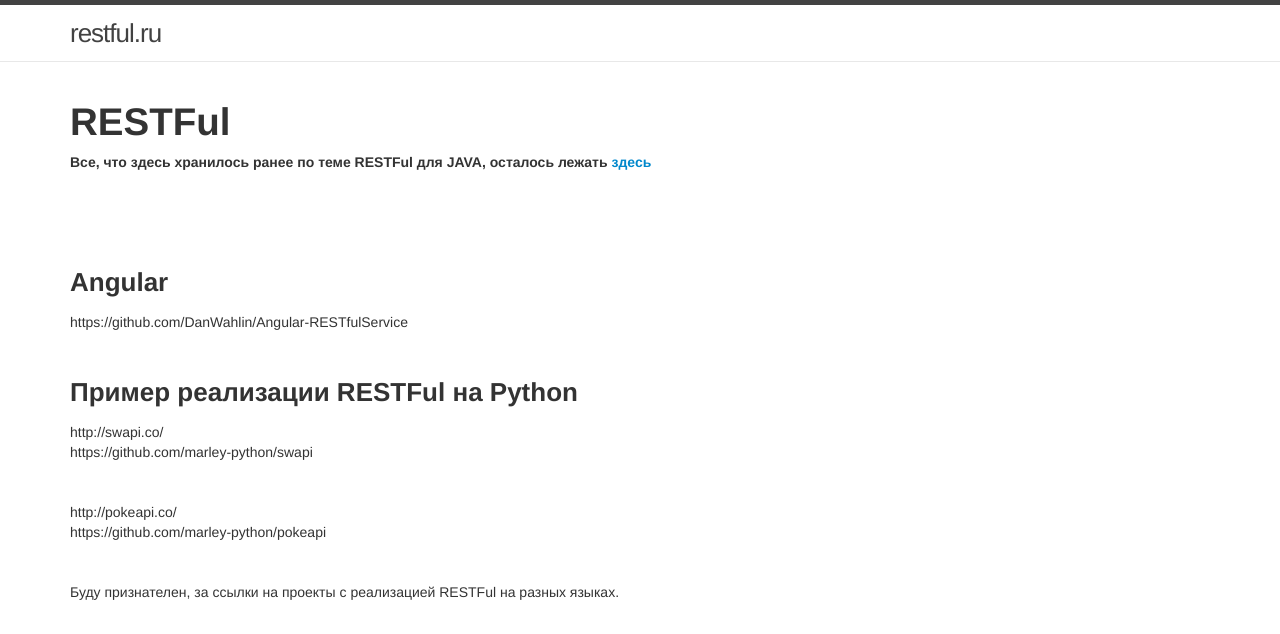
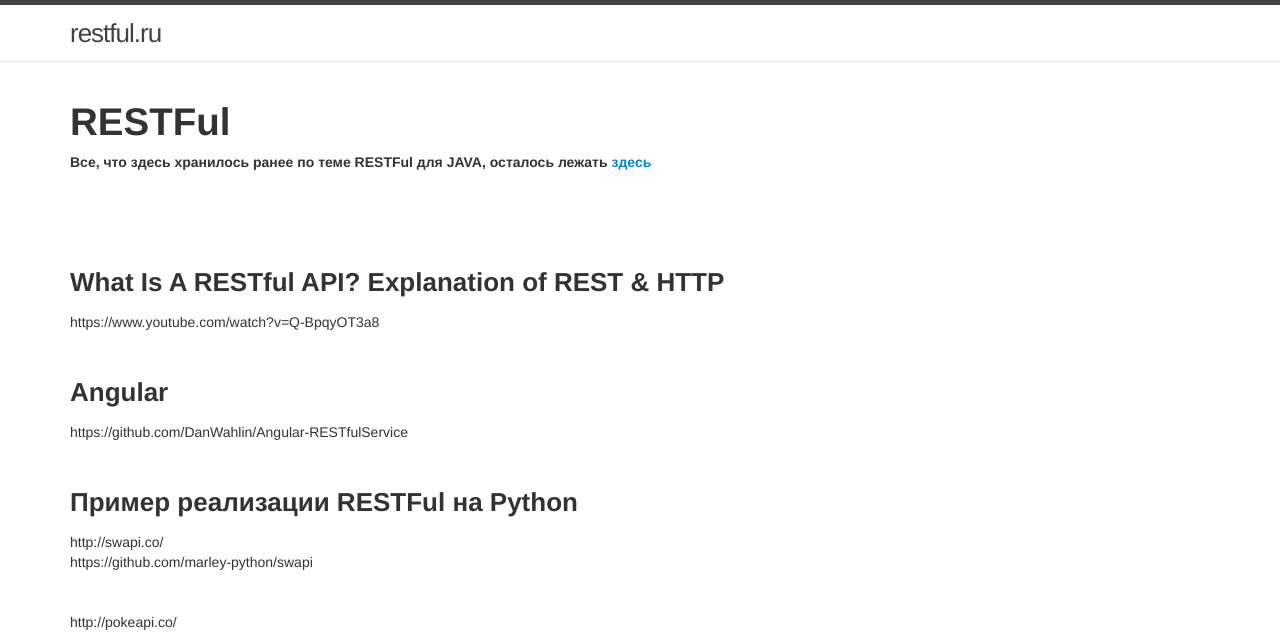
Before and after one commit to webmakaka/restful.ru, a Jekyll site: the page built from website/00-index.md, in a window 1280 px wide. Shown: the top 634 px of the page. Built offline with Jekyll 4.4.1, drawn with Linux system fonts in a browser that asks for light colours.

Commit message:
Update 00-index.md

```diff
--- a/website/00-index.md
+++ b/website/00-index.md
@@ -9,6 +9,13 @@ permalink: /
 **Все, что здесь хранилось ранее по теме RESTFul для JAVA, осталось лежать <a href="http://ws.javadev.ru">здесь</a>**
 
 <br/><br/>
+
+
+<br/>
+
+### What Is A RESTful API? Explanation of REST & HTTP
+
+https://www.youtube.com/watch?v=Q-BpqyOT3a8
 
 
 <br/>
```
